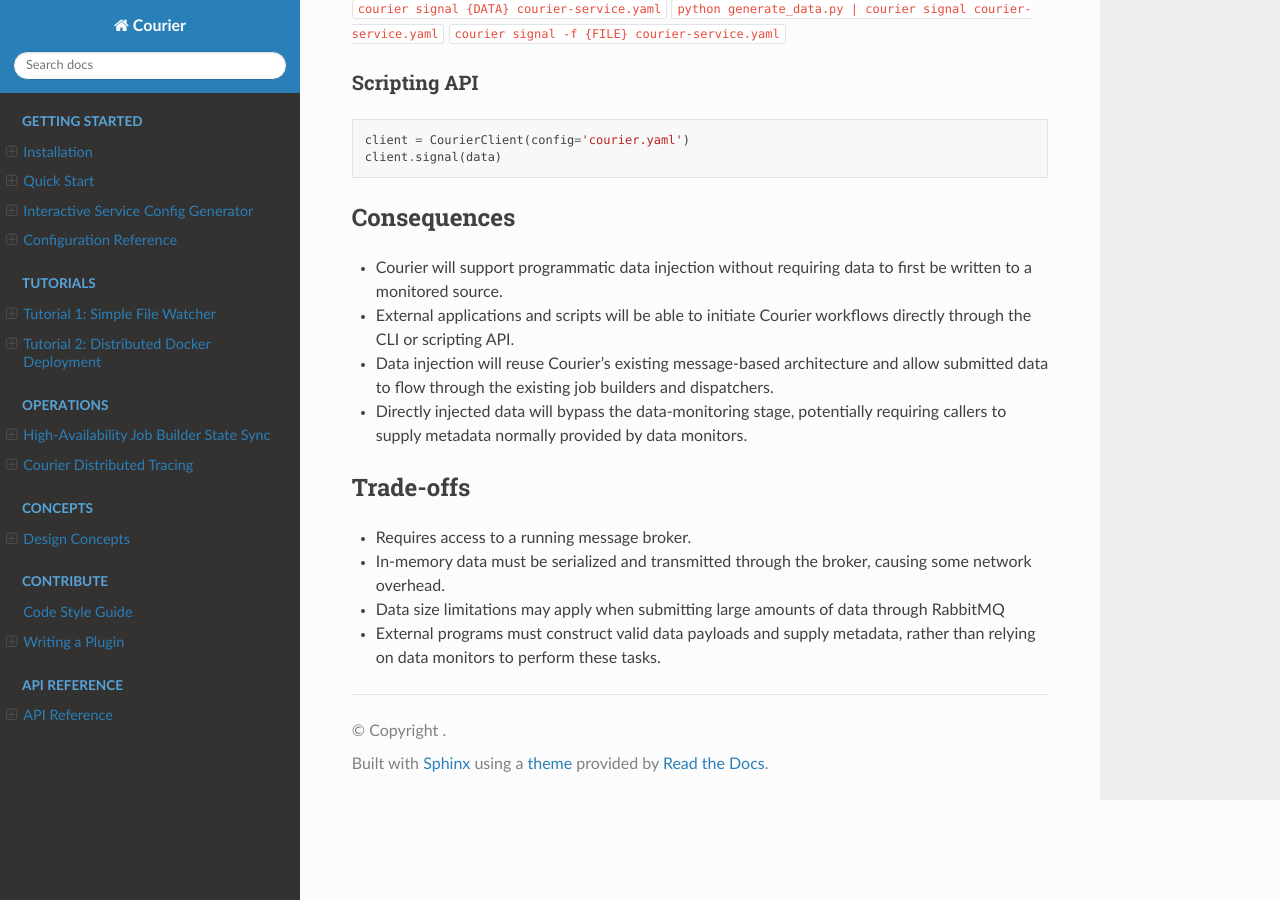
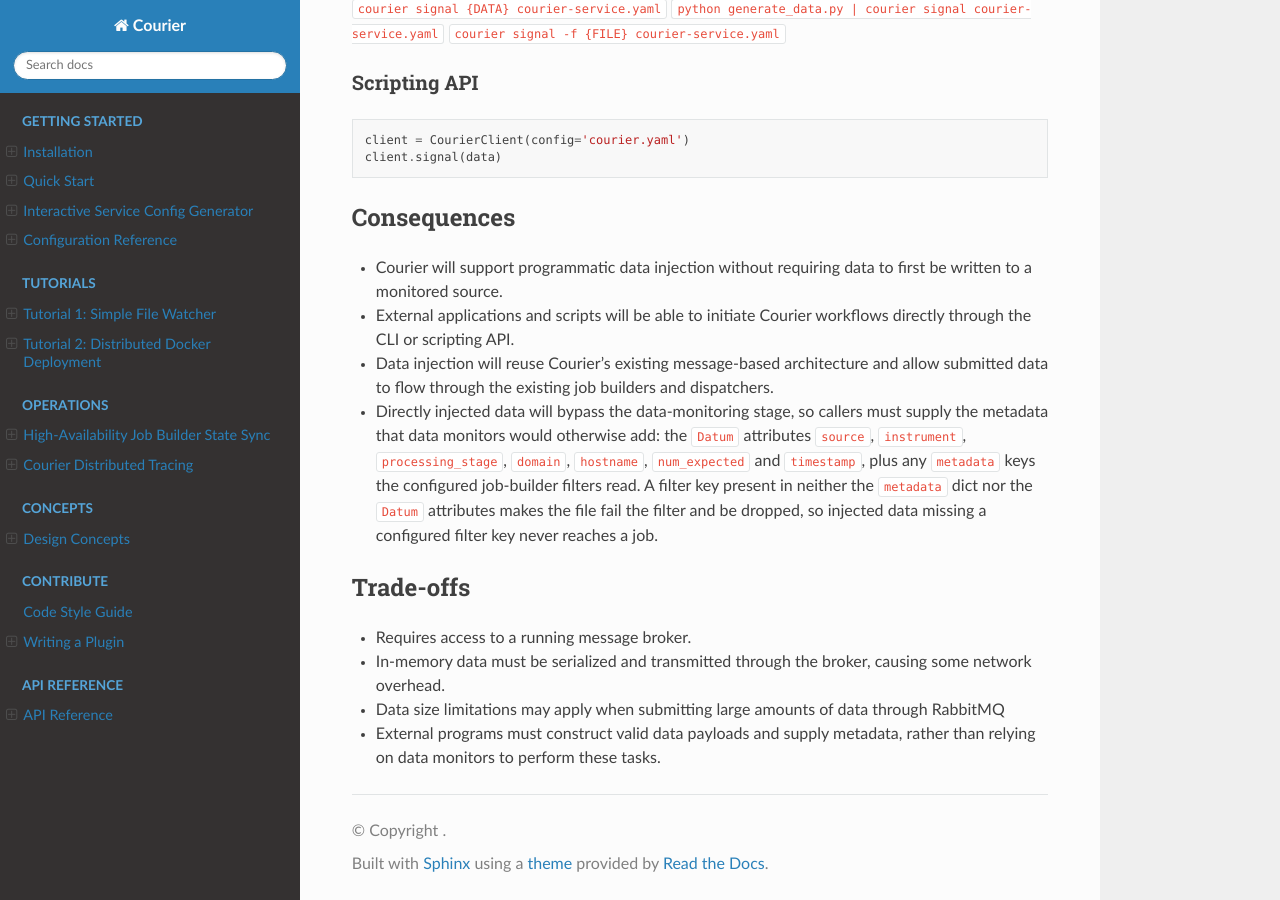
Before and after one commit to CIRA-GEOIPS/courier, a Sphinx documentation site: the page built from sphinx/concepts/adr/0014-programmatic-data-injection.md, in a window 1280 px wide and 900 px high, scrolled down 765 px. Built offline with Sphinx 7.4.7 and the Read the Docs theme 3.1.0, drawn with Linux system fonts in a browser that asks for light colours.

Commit message:
Update sphinx/concepts/adr/0014-programmatic-data-injection.md
Co-authored-by: BSL-5 <biosafetylvl5@users.noreply.github.com>

```diff
--- a/sphinx/concepts/adr/0014-programmatic-data-injection.md
+++ b/sphinx/concepts/adr/0014-programmatic-data-injection.md
@@ -46,8 +46,14 @@ client.signal(data)
 - Data injection will reuse Courier's existing message-based architecture and
   allow submitted data to flow through the existing job builders and
   dispatchers.
-- Directly injected data will bypass the data-monitoring stage, potentially
-  requiring callers to supply metadata normally provided by data monitors.
+- Directly injected data will bypass the data-monitoring stage, so callers
+  must supply the metadata that data monitors would otherwise add: the
+  `Datum` attributes `source`, `instrument`, `processing_stage`, `domain`,
+  `hostname`, `num_expected` and `timestamp`, plus any `metadata` keys the
+  configured job-builder filters read. A filter key present in neither the
+  `metadata` dict nor the `Datum` attributes makes the file fail the filter
+  and be dropped, so injected data missing a configured filter key never
+  reaches a job.
 
 ## Trade-offs
 
```
